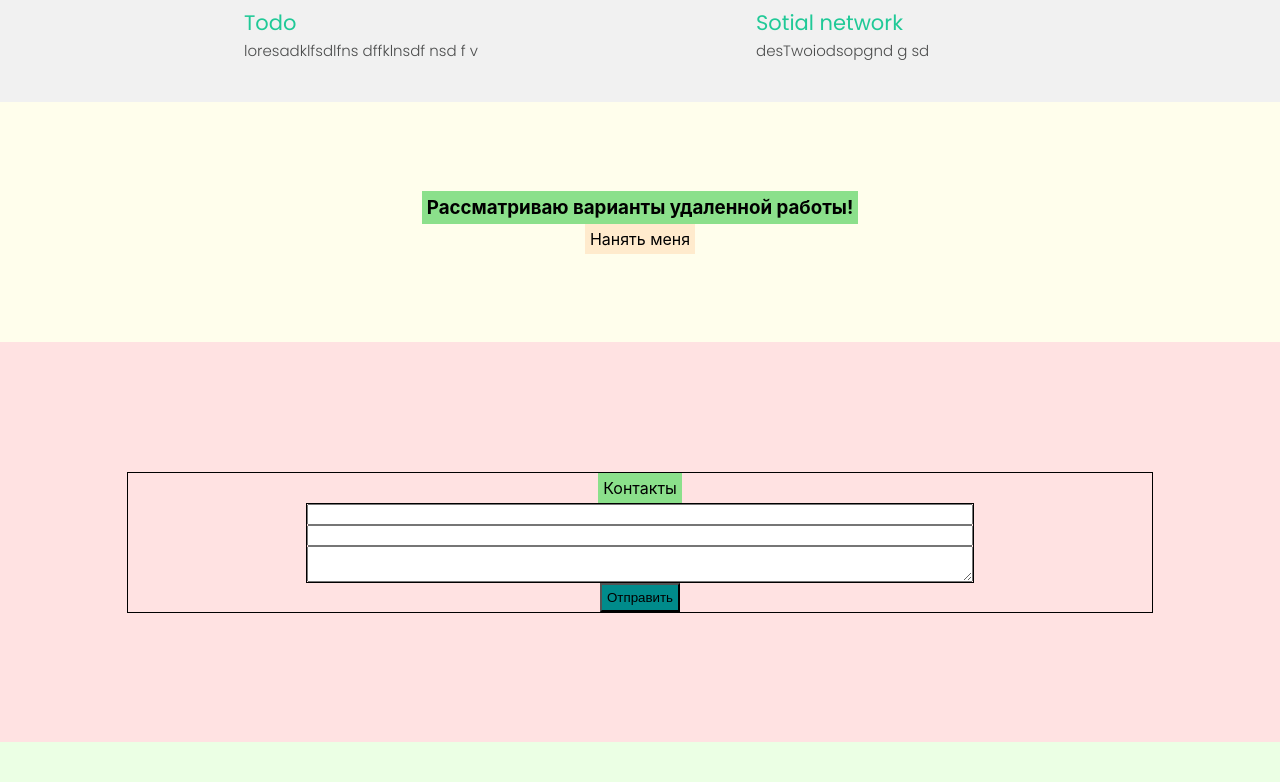
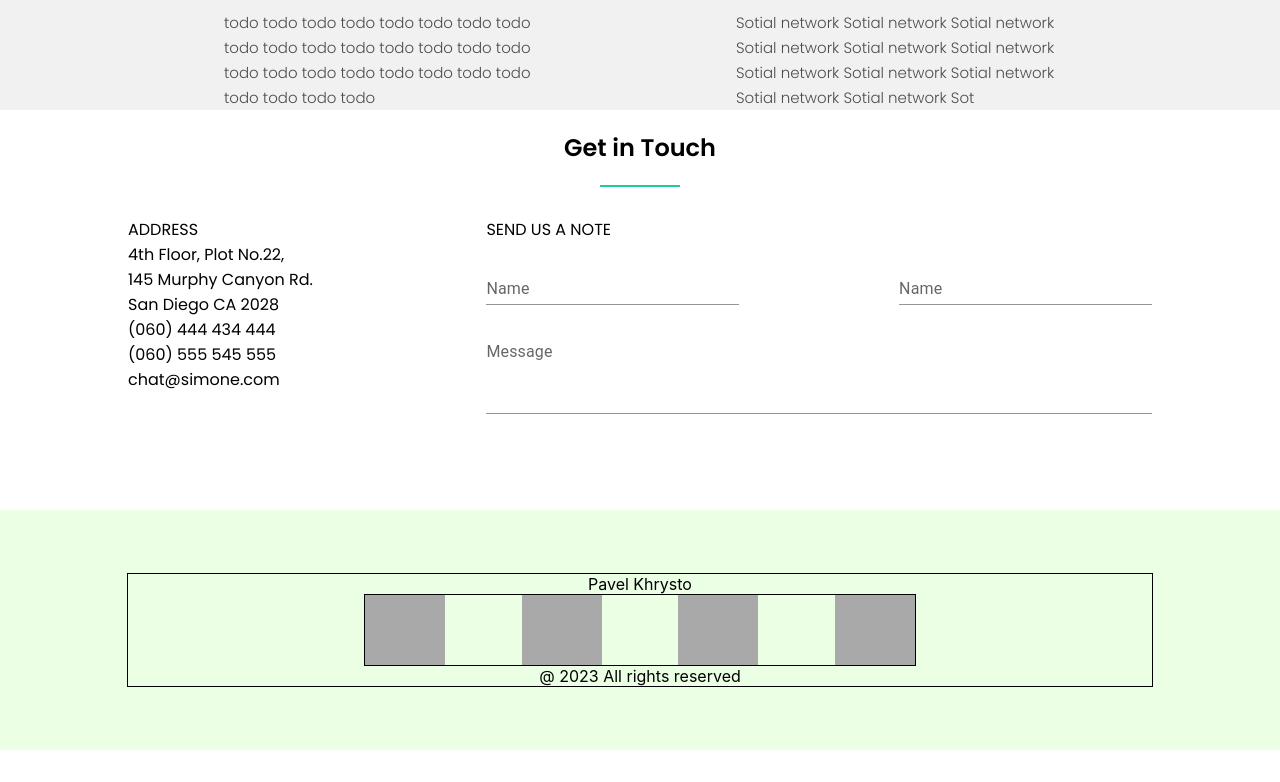
Before and after one commit to Pavlik1996/portfolio, a React (Create React App) app: page / in a window 1280 px wide. Shown: the part 2058-2840 px from the top of the page. After the commit the page ends 2808 px from the top, so only its background shows below. Built offline with nearby package versions, Linux system fonts and the light colour scheme.

Commit message:
add page / Get in Touch

```diff
--- a/package.json
+++ b/package.json
@@ -4,6 +4,10 @@
   "private": true,
   "homepage": "https://Pavlik1996.github.io/portfolio",
   "dependencies": {
+    "@emotion/react": "^11.10.6",
+    "@emotion/styled": "^11.10.6",
+    "@mui/icons-material": "^5.11.11",
+    "@mui/material": "^5.11.12",
     "@testing-library/jest-dom": "^5.14.1",
     "@testing-library/react": "^13.0.0",
     "@testing-library/user-event": "^13.2.1",
--- a/src/App.tsx
+++ b/src/App.tsx
@@ -9,6 +9,7 @@ import {Contact} from "./contact/contact";
 import {Footer} from "./footer/footer";
 import { About } from './about/About';
 import { NSkills } from './nskills/NSkills';
+import { ContactNew } from './contact/ContactNew';
 
 function App() {
     return (
@@ -19,8 +20,9 @@ function App() {
             {/* <Skills/> */}
             <NSkills/>
             <Works/>
-            <Remote/>
-            <Contact/>
+            {/* <Remote/> */}
+            {/* <Contact/> */}
+            <ContactNew/>
             <Footer/>
         </div>
     );
--- /dev/null
+++ b/src/contact/ContactNew.tsx
@@ -0,0 +1,46 @@
+import s from './contact.module.scss'
+import sContainer from '../common/styles/Container.module.css'
+import { Title } from '../common/component/title/Title'
+import TextField from '@mui/material/TextField';
+import PhoneIcon from '@mui/icons-material/Phone';
+
+
+
+export const ContactNew = () => {
+    return (
+        <div className={s.contact}>
+            <div className={`${sContainer.container} ${s.container}`}>
+                <Title title={'Get in Touch'} />
+                <div className={s.get}>
+                    <div>
+                        ADDRESS
+                        <div>4th Floor, Plot No.22,</div>
+                        <div>145 Murphy Canyon Rd.</div>
+                        <div>San Diego CA 2028</div>
+                        <div>(060) 444 434 444</div>
+                        <div>(060) 555 545 555</div>
+                        <div>chat@simone.com</div>
+                    </div>
+                    <div className={s.send}>
+                        <span>SEND US A NOTE</span>
+                        <div className={s.name}>
+                            <TextField id="standard-basic" label="Name" variant="standard" style={{width: '38%'}}/>
+                            <TextField id="standard-basic" label="Name" variant="standard" style={{width: '38%'}}/>
+                        </div>
+
+                        <div>
+                            <TextField
+                                id="standard-multiline-static"
+                                label="Message"
+                                multiline
+                                rows={3}
+                                fullWidth
+                                variant="standard"
+                            />
+                        </div>
+                    </div>
+                </div>
+            </div>
+        </div>
+    )
+}
--- a/src/contact/contact.module.css
+++ /dev/null
@@ -1,37 +0,0 @@
-.contact {
-  min-height: 50vh;
-  background-color: #ffe2e2;
-  display: flex;
-  align-items: center;
-}
-
-.container {
-  height: 100%;
-  width: 80%;
-  margin: 0 auto;
-  display: flex;
-  flex-direction: column;
-  flex-wrap: wrap;
-  align-items: center;
-  justify-content: space-between;
-  border: 1px solid;
-}
-
-.contacts {
-  background-color: #8be08b;
-  padding: 5px;
-}
-
-.interaction {
-  display: flex;
-  flex-direction: column;
-  border: 1px solid;
-  height: 30%;
-  width: 65%;
-  justify-content: space-between;
-}
-
-.send {
-  background-color: darkcyan;
-  padding: 5px;
-}
--- /dev/null
+++ b/src/contact/contact.module.scss
@@ -0,0 +1,36 @@
+@import '../common/styles/sass/variables.scss';
+
+.contact {
+  min-height: 50vh;
+  background-color: $bgSecondColor;
+  font-family: $fontFamily;
+  display: flex;
+
+  .container {
+    height: 100%;
+    width: 80%;
+    margin: 0 auto;
+    display: flex;
+    justify-content: center;
+    flex-direction: column;
+
+    .get {
+      width: 100%;
+      display: flex;
+      justify-content: space-between;
+
+      .send {
+        width: 65%;
+
+        .name {
+          margin: 15px 0px 15px 0px;
+          display: flex;
+          justify-content: space-between;
+        }
+
+
+      }
+    }
+  }
+
+}
--- a/src/works/Works.tsx
+++ b/src/works/Works.tsx
@@ -23,8 +23,8 @@ export const Works = () => {
             <div className={`${sContainer.container} ${s.worksContainer}`}>
                 <Title title={'My works'} />
                 <div className={s.works}>
-                    <Work style={FrontEnd} title={'Todo'} description={'loresadklfsdlfns dffklnsdf nsd f v'} />
-                    <Work style={FrontEnd} title={'Sotial network'} description={'desTwoiodsopgnd g sd'} />
+                    <Work style={FrontEnd} title={'Todo'} description={'todo todo todo todo todo todo todo todo todo todo todo todo todo todo todo todo todo todo todo todo todo todo todo todo todo todo todo todo '} />
+                    <Work style={FrontEnd} title={'Sotial network'} description={'Sotial network Sotial network Sotial network Sotial network Sotial network Sotial network Sotial network Sotial network Sotial network Sotial network Sotial network Sot'} />
                 </div>
             </div>
         </div>
--- a/src/works/work/Work.module.scss
+++ b/src/works/work/Work.module.scss
@@ -19,8 +19,10 @@
         background-size: cover;
         background-position: center;
         position: relative;
+        border-radius: 10px;
 
         &::before {
+            border-radius: 10px;
             position: absolute;
             content: "";
             background-color: black;
@@ -45,17 +47,17 @@
         .see:hover {
             color: black;
             opacity: 1;
-            transition: 0.2;
+            transition: .3s;
+            box-shadow: 3px  5px 5px rgba(0, 0, 0, 0.678);;
         }
 
     }
 
     .workInfo {
-        padding: 20px;
-
+        width: 320px;
         .title {
-            @include text($fontFamily, 21px, 400, $primaryColor);
-            margin: 0;
+            @include text($fontFamily, 21px, 400, $textColor);
+            margin: 5px 0px 5px 0px;
         }
 
         .description {
```
Also changed, not shown: 1 other file (tests, documents, lock files or other folders).
